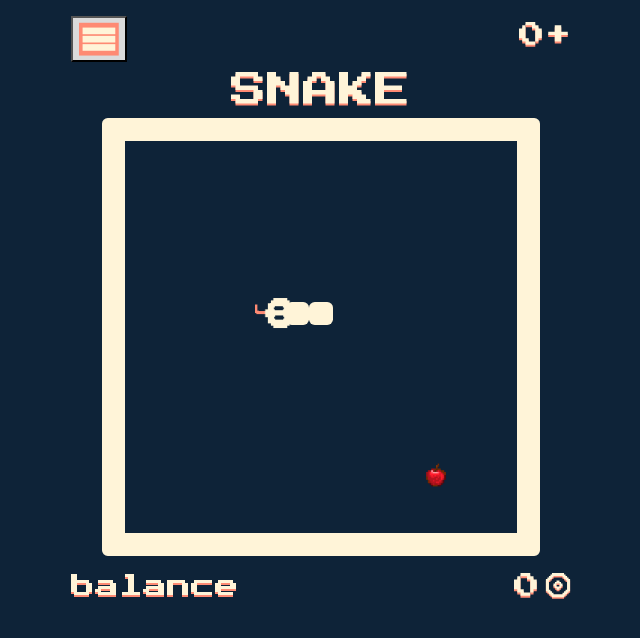
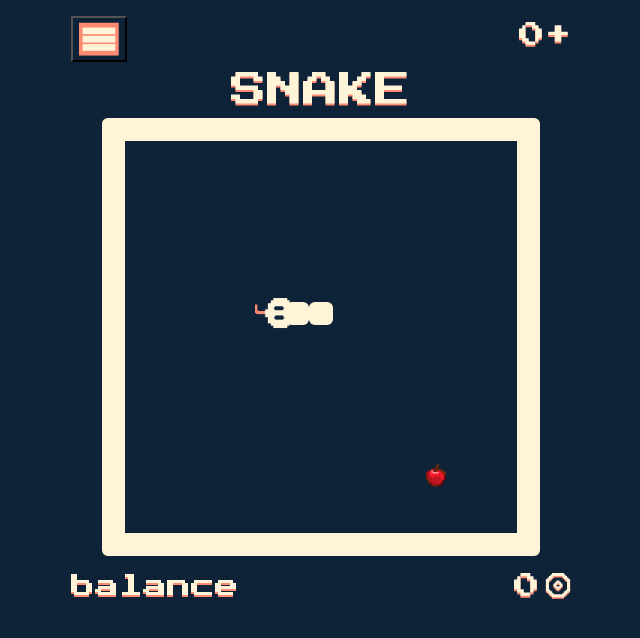
Before and after one commit to digmen/snake, a React (Vite) app: page / in a window 1280 px wide. Shown: the top 638 px of the page, without its empty margins (319-959 px from the left). Built offline with nearby package versions, Linux system fonts and the light colour scheme.

Commit message:
fdfgdfwww

```diff
--- a/src/components/App/app.module.css
+++ b/src/components/App/app.module.css
@@ -136,7 +136,7 @@
 }
 
 .menu_button {
-	background-color: #DADADA;
+	background-color: transparent;
 	border-radius: 0;
 }
 
```
